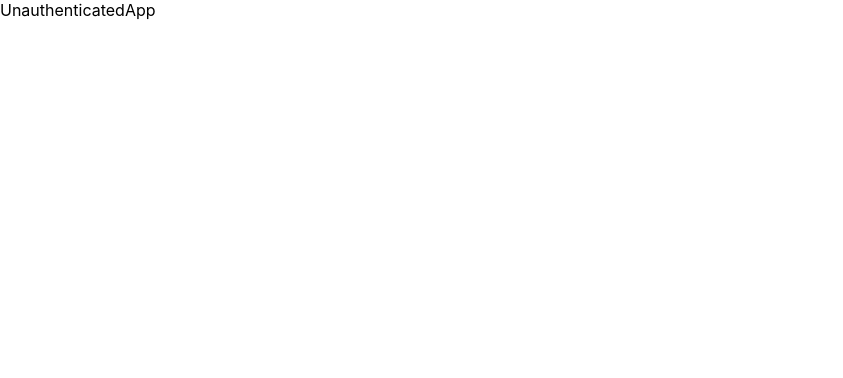
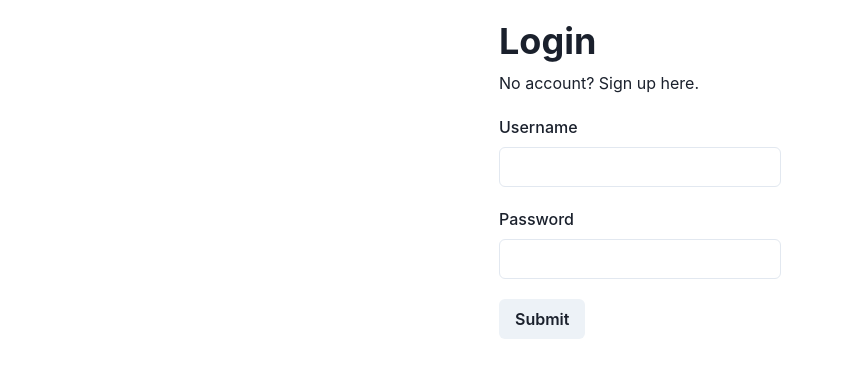
Before and after one commit to jieffyy/react-contact-app, a React (Create React App) app in the folder frontend/: page / in a window 1280 px wide. Shown: the top 378 px of the page, without its empty margins (0-843 px from the left). Built offline with nearby package versions, Linux system fonts and the light colour scheme.

Commit message:
feat: build login page

```diff
--- /dev/null
+++ b/frontend/src/UnauthenticatedApp/LoginBox.tsx
@@ -0,0 +1,104 @@
+import React, { SyntheticEvent, useState } from 'react'
+import {
+  Button,
+  FormControl,
+  FormErrorMessage,
+  FormLabel,
+  Heading,
+  Input,
+  Link,
+  Spinner,
+  Text
+} from '@chakra-ui/react'
+import { login } from '../apis/auth'
+import { isError } from '../apis/errors.type'
+import { useAuth } from '../contexts/AuthContext'
+
+export default function LoginBox() {
+  const [username, setUsername] = useState<string>('')
+  const [password, setPassword] = useState<string>('')
+
+  const [firstAttempt, setFirstAttempt] = useState<boolean>(true)
+  const [isLoading, setIsLoading] = useState<boolean>(false)
+  const [error, setError] = useState<string | null>(null)
+
+  const handleUsernameChange = (e: any) => setUsername(e.target.value)
+  const handlePasswordChange = (e: any) => setPassword(e.target.value)
+
+  const [usernameErr, setUsernameErr] = useState<boolean>(false)
+  const [passwordErr, setPasswordErr] = useState<boolean>(false)
+
+  const { setUsername: ctxSetUsername, setToken } = useAuth()
+
+  const handleSubmit = async (e: SyntheticEvent) => {
+    e.preventDefault()
+
+    if (firstAttempt) {
+      setFirstAttempt(false)
+    }
+    if (!username) {
+      setUsernameErr(true)
+    }
+    if (!password) {
+      setPasswordErr(true)
+    }
+    if (!username || !password) {
+      return
+    }
+    setIsLoading(true)
+    await login(username, password)
+      .then((res) => {
+        if (isError(res)) {
+          setError(res.message)
+          return
+        } else {
+          setError(null)
+          ctxSetUsername(username)
+          setToken(res.token)
+        }
+      })
+      .finally(() => {
+        setIsLoading(false)
+      })
+  }
+
+  return (
+    <>
+      <Heading marginBottom={2}>Login</Heading>
+      <Text size='md' marginBottom={5}>
+        <Link href=''>No account? Sign up here.</Link>
+      </Text>
+      {error ? <Text size='sm'>{error}</Text> : null}
+      <form onSubmit={handleSubmit}>
+        <FormControl isInvalid={usernameErr} marginY={5}>
+          <FormLabel>Username</FormLabel>
+          <Input
+            id='username'
+            value={username}
+            onChange={handleUsernameChange}
+          />
+          {usernameErr && (
+            <FormErrorMessage>Username is required.</FormErrorMessage>
+          )}
+        </FormControl>
+
+        <FormControl isInvalid={passwordErr} marginY={5}>
+          <FormLabel htmlFor='password'>Password</FormLabel>
+          <Input
+            id='password'
+            type='password'
+            value={password}
+            onChange={handlePasswordChange}
+          />
+          {passwordErr && (
+            <FormErrorMessage>Password is required.</FormErrorMessage>
+          )}
+        </FormControl>
+
+        <Button isDisabled={isLoading} type='submit'>
+          {isLoading ? <Spinner /> : 'Submit'}
+        </Button>
+      </form>
+    </>
+  )
+}
--- a/frontend/src/UnauthenticatedApp/UnauthenticatedApp.tsx
+++ b/frontend/src/UnauthenticatedApp/UnauthenticatedApp.tsx
@@ -1,5 +1,13 @@
 import React from 'react'
+import { Box, Center } from '@chakra-ui/react'
+import LoginBox from './LoginBox'
 
 export default function UnauthenticatedApp() {
-  return <div>UnauthenticatedApp</div>
+  return (
+    <Center>
+      <Box margin={5}>
+        <LoginBox />
+      </Box>
+    </Center>
+  )
 }
--- a/frontend/src/apis/errors.type.ts
+++ b/frontend/src/apis/errors.type.ts
@@ -1,5 +1,10 @@
 export interface IError {
+  isError: boolean
   code: number
   status: string
   message: string
 }
+
+export function isError(response: any): response is IError {
+  return response.isError
+}
--- a/frontend/src/apis/http.ts
+++ b/frontend/src/apis/http.ts
@@ -27,7 +27,8 @@ export async function httpGet<T>(
     .catch((e) => ({
       code: 200,
       status: 'ERR',
-      message: '123'
+      message: '123',
+      isError: false
     }))
   return res
 }
@@ -44,7 +45,8 @@ export async function httpPost<T>(
     .catch((e) => ({
       code: 200,
       status: 'ERR',
-      message: '123'
+      message: '123',
+      isError: false
     }))
   return res
 }
@@ -61,7 +63,8 @@ export async function httpPut<T>(
     .catch((e) => ({
       code: 200,
       status: 'ERR',
-      message: '123'
+      message: '123',
+      isError: false
     }))
   return res
 }
@@ -77,7 +80,8 @@ export async function httpDelete<T>(
     .catch((e) => ({
       code: 200,
       status: 'ERR',
-      message: '123'
+      message: '123',
+      isError: false
     }))
   return res
 }
--- a/frontend/src/index.tsx
+++ b/frontend/src/index.tsx
@@ -4,12 +4,15 @@ import './index.css'
 import App from './App'
 import reportWebVitals from './reportWebVitals'
 import { AuthProvider } from './contexts/AuthContext'
+import { ChakraProvider } from '@chakra-ui/react'
 
 const root = ReactDOM.createRoot(document.getElementById('root') as HTMLElement)
 root.render(
   <React.StrictMode>
     <AuthProvider>
-      <App />
+      <ChakraProvider>
+        <App />
+      </ChakraProvider>
     </AuthProvider>
   </React.StrictMode>
 )
```
